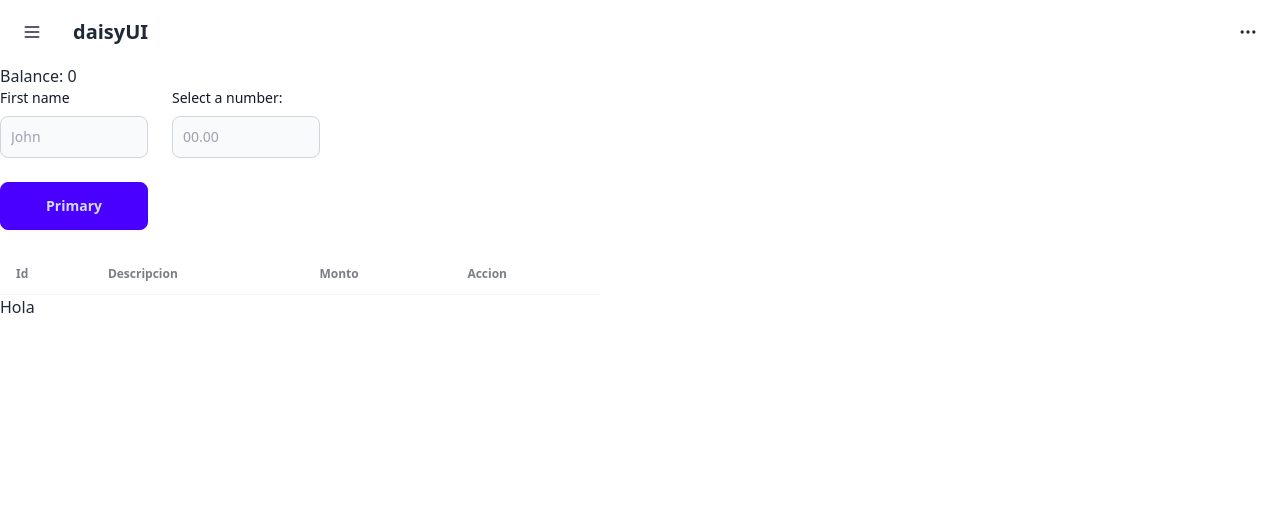
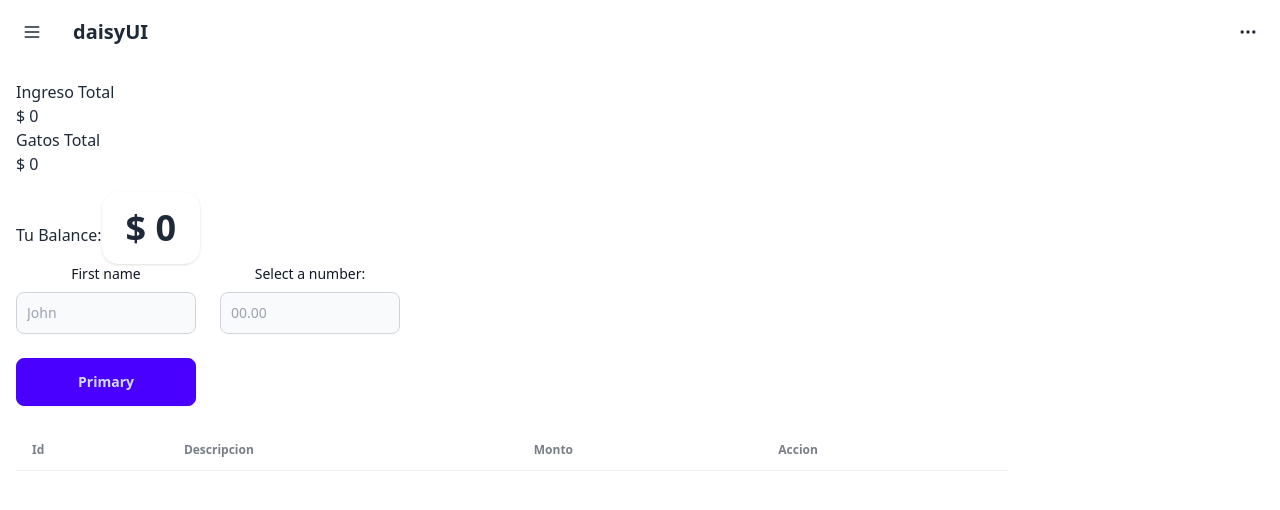
Before and after one commit to yonaiker-web/ProyectReact, a React (Vite) app: page / in a window 1280 px wide. Shown: the top 510 px of the page. Built offline with nearby package versions, Linux system fonts and the light colour scheme.

Commit message:
agregar el total de ingresos y gastos

```diff
--- a/src/App.jsx
+++ b/src/App.jsx
@@ -5,16 +5,17 @@ import Balance from "./components/Balance";
 import "./App.css";
 import TransactionForm from "./components/transactions/TransactionForm";
 import Transaction_List from "./components/transactions/Transaction_List";
+import IncomeExpenses from "./components/IncomeExpenses";
 
 const App = () => {
   return (
     //englobamos todo lo demas en el GlobalProvider para que todo los children compartan la misma informacion
     <GlobalProvider>
       <Header />
+      <IncomeExpenses />
       <Balance />
       <TransactionForm />
       <Transaction_List />
-      <h1>Hola</h1>
     </GlobalProvider>
   );
 };
--- a/src/components/Balance.jsx
+++ b/src/components/Balance.jsx
@@ -8,13 +8,22 @@ const Balance = () => {
   const { transactions } = useGlobalStatae();
 
   //extraemos es un arreglo solo los montos de las transacciones
-  const amount = transactions.map((transaction) => transaction.amount);
+  const amounts = transactions.map((transaction) => transaction.amount);
 
-  const total = amount.reduce((acc, item) => (acc += item), 0);
+  //calculamos la suma total de todos los montos
+  const total = amounts.reduce((acc, item) => (acc += item), 0);
 
   return (
-    <div>
-      <h1>Balance: {total}</h1>
+    <div className="px-4">
+      {/* {JSON.stringify(amounts, null, 2)} */}
+      <h1>
+        Tu Balance:
+        <div className="stats shadow">
+          <div className="stat">
+            <div className="stat-value">$ {total}</div>
+          </div>
+        </div>
+      </h1>
     </div>
   );
 };
--- /dev/null
+++ b/src/components/IncomeExpenses.jsx
@@ -0,0 +1,35 @@
+import React from "react";
+import { useGlobalStatae } from "./context/GlobalState";
+
+const IncomeExpenses = () => {
+  //traemos el estado glboal
+  const { transactions } = useGlobalStatae();
+
+  //extramos solo los montos del arreglo
+  const amounts = transactions.map((transaction) => transaction.amount);
+
+  //guardamos y sumamos solo los montos mayores a 0
+  const income = amounts
+    .filter((item) => item > 0)
+    .reduce((acc, item) => (acc += item), 0);
+
+  //guardamos y sumamos solo los gatos o montos menores a 0
+  const expenses =
+    amounts.filter((item) => item < 0).reduce((acc, item) => (acc += item), 0) *
+    -1;
+
+  return (
+    <div className="p-4">
+      <div className="">
+        <h4>Ingreso Total</h4>
+        <p>$ {income}</p>
+      </div>
+      <div className="">
+        <h4>Gatos Total</h4>
+        <p>$ {expenses}</p>
+      </div>
+    </div>
+  );
+};
+
+export default IncomeExpenses;
--- a/src/components/transactions/TransactionForm.jsx
+++ b/src/components/transactions/TransactionForm.jsx
@@ -18,13 +18,10 @@ const TransactionForm = () => {
       //el simbolo del + convierte todo lo que este en ese campo a un numero entero
       amount: +amount,
     });
-
-    console.log("description", description);
-    console.log("amount", amount);
   };
   return (
-    <div className="w-full max-w-xs">
-      <form className="max-w-sm mx-auto" onSubmit={onSubmit}>
+    <div className="text-center px-4">
+      <form className="max-w-sm" onSubmit={onSubmit}>
         <div className="grid gap-6 mb-6 md:grid-cols-2">
           <div>
             <label
--- a/src/components/transactions/Transaction_List.jsx
+++ b/src/components/transactions/Transaction_List.jsx
@@ -10,7 +10,7 @@ const Transaction_List = () => {
 
   return (
     <div>
-      <div className="w-[600px]">
+      <div className="px-4 w-[80%]">
         <table className="table">
           <thead>
             <tr>
```
